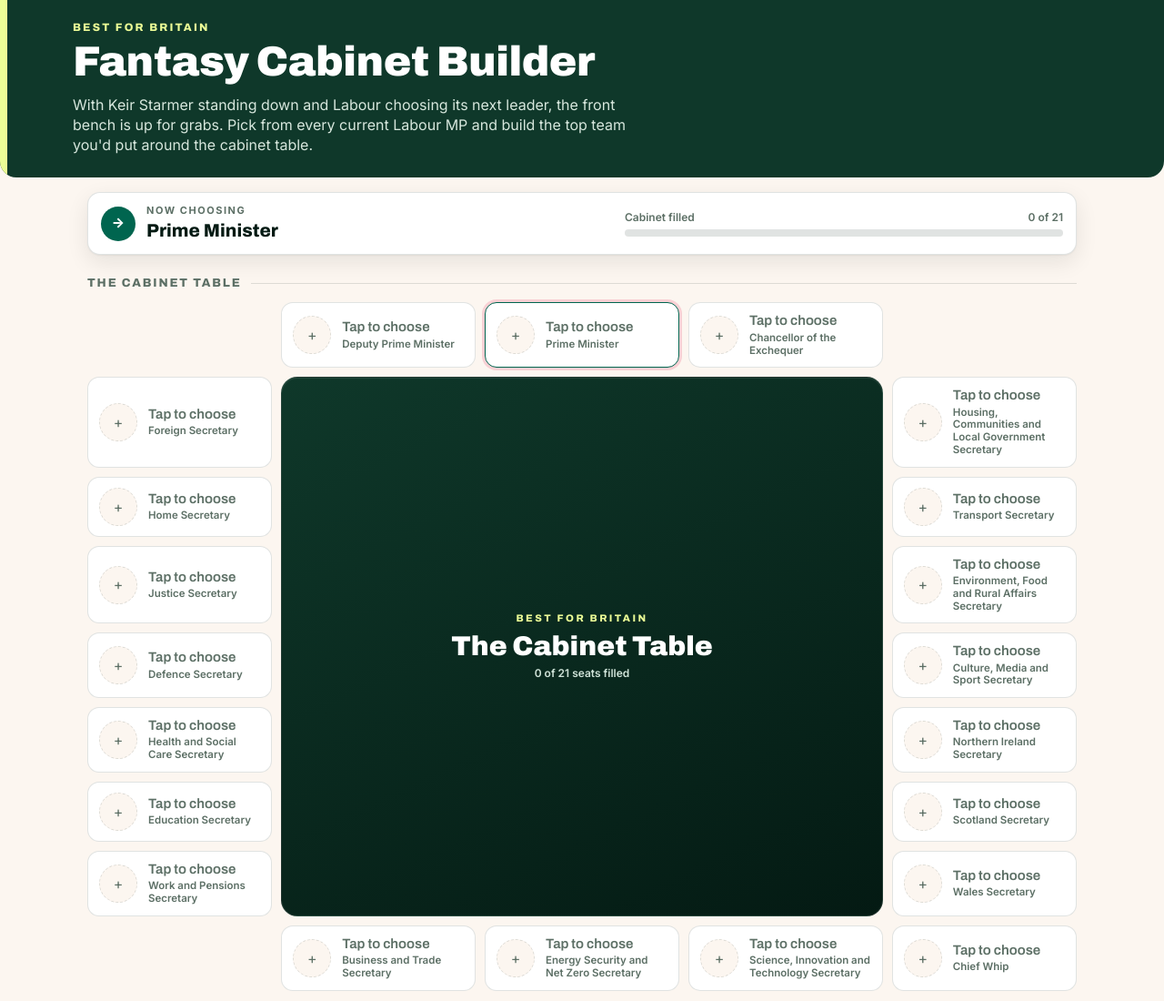
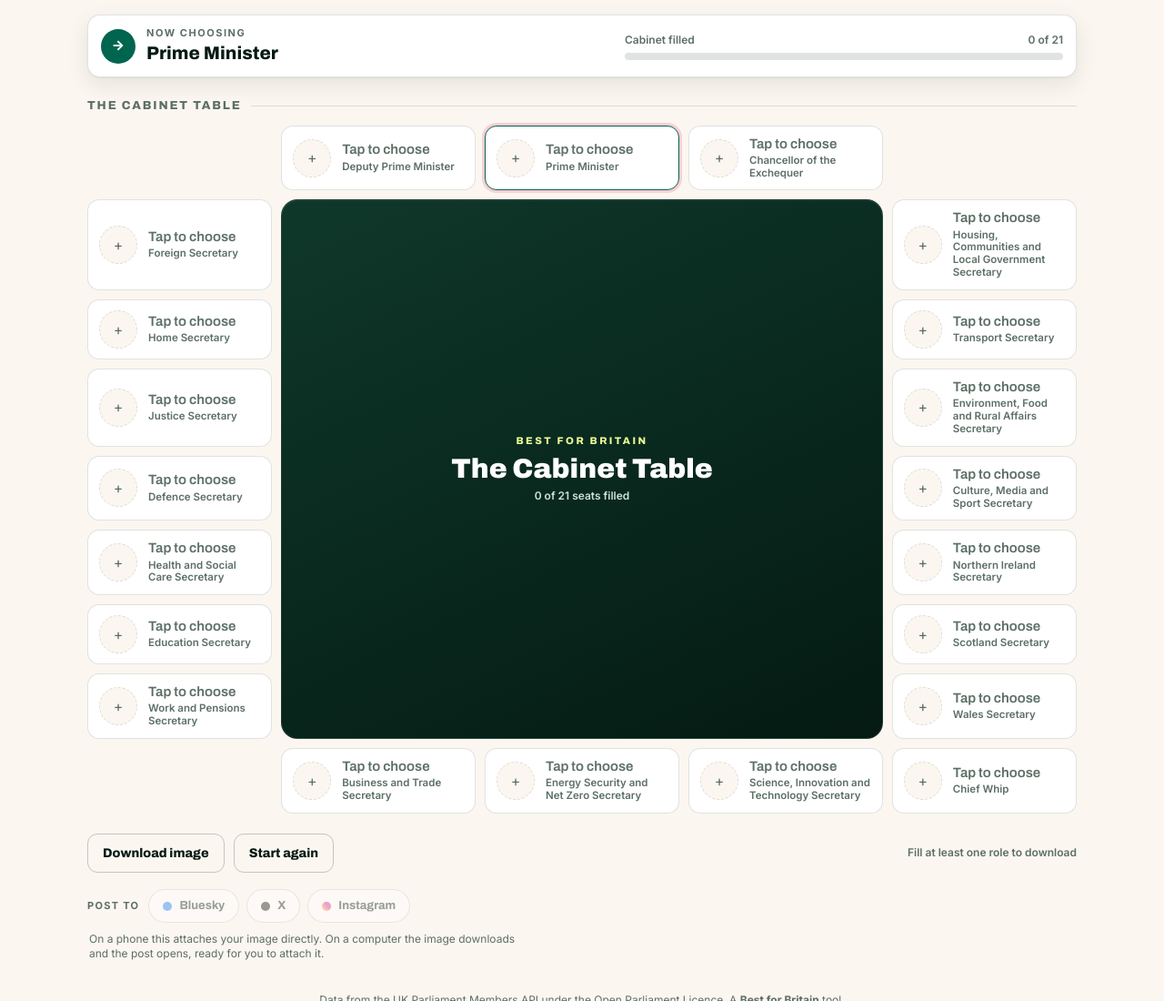
Before and after one commit to bestforbritain/fantasy-cabinet, a website: page index.html in a window 1280 px wide. Shown: the top 1100 px of the page at 91% size. Drawn offline with Linux system fonts and the light colour scheme; no server answers.

Commit message:
Remove header from app for WordPress embed

```diff
--- a/index.html
+++ b/index.html
@@ -281,14 +281,6 @@
 </style>
 </head>
 <body>
-  <header class="masthead">
-    <div class="inner">
-      <p class="eyebrow">Best for Britain</p>
-      <h1>Fantasy Cabinet Builder</h1>
-      <p class="standfirst">With Keir Starmer standing down and Labour choosing its next leader, the front bench is up for grabs. Pick from every current Labour MP and build the top team you'd put around the cabinet table.</p>
-    </div>
-  </header>
-
   <div class="wrap">
     <div class="statusbar" id="statusbar">
       <div class="status-main">
```
